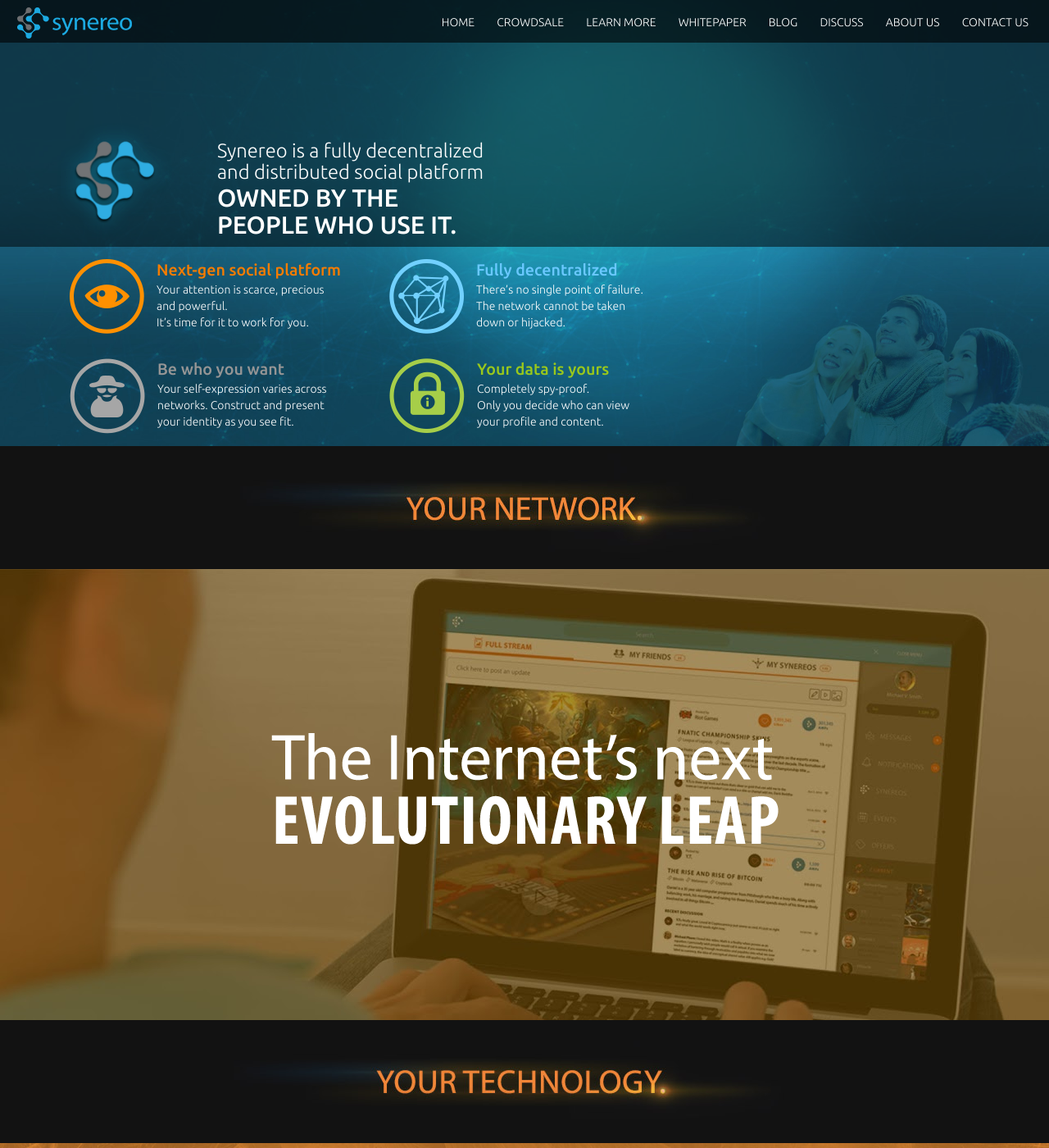
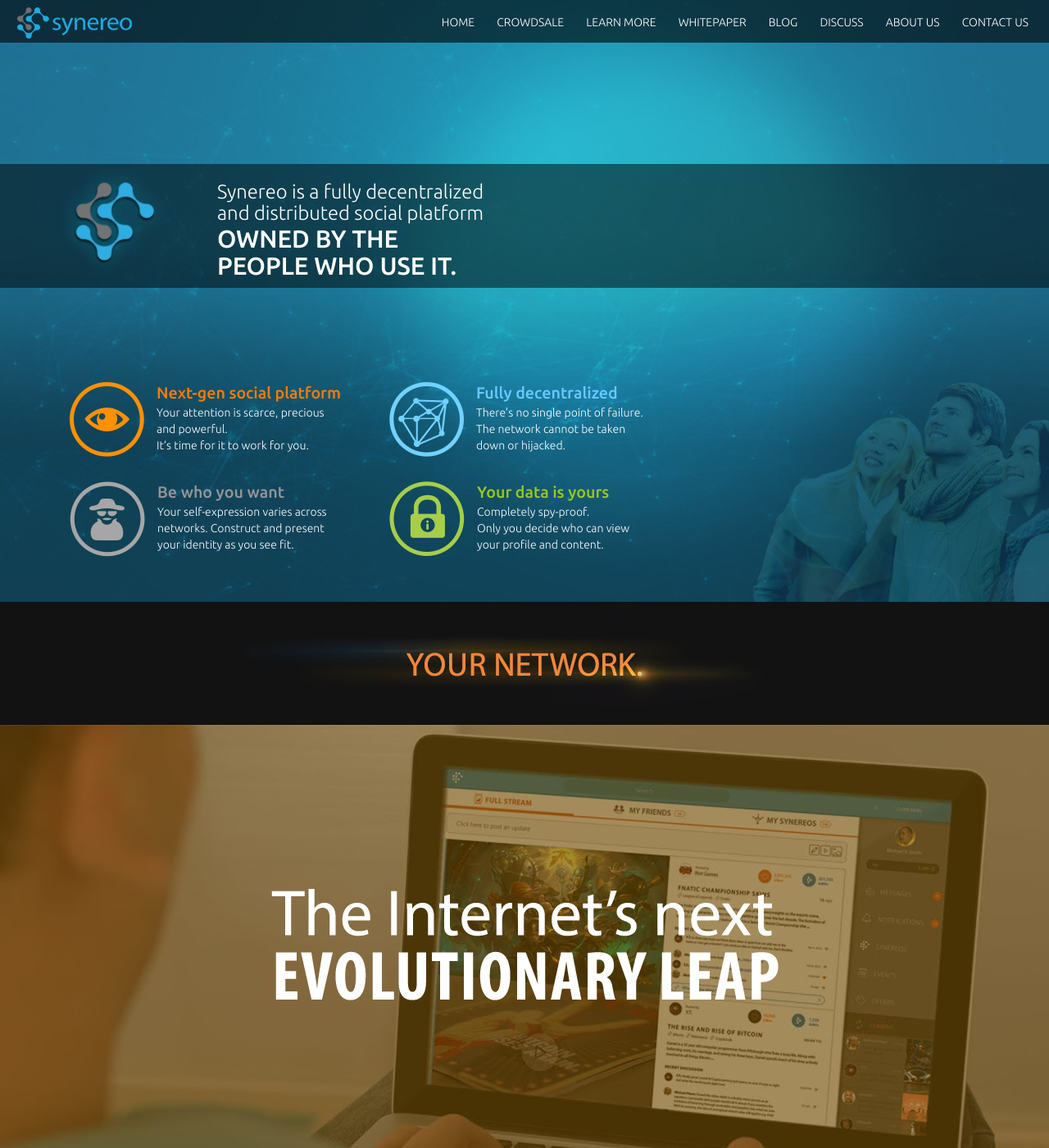
Before and after one commit to synereo/synereo.github.io, a Jekyll site: the page built from index.html, in a window 1280 px wide and 1400 px high. Shown: the whole window at 82% size. Built offline with Jekyll 4.4.1, drawn with Linux system fonts in a browser that asks for light colours; nearby versions of some CDN libraries.

Commit message:
Fix center area paddings and margins

```diff
--- a/_sass/_home.scss
+++ b/_sass/_home.scss
@@ -3,9 +3,10 @@
         background: url(/img/bg/main.jpg) no-repeat;
         background-size: cover;
         background-position: center;
+        padding-top: 200px;
         div.strip {
             background-color: rgba(0, 0, 0, 0.5);
-            padding-top: 150px;
+            margin-bottom: 100px;
             div.logo {
                 img {
                     height: 140px;
@@ -26,6 +27,7 @@
             }
         }
         div.features {
+            padding-bottom: 40px;
             div.feature {
                 img {
                     float: left;
```
